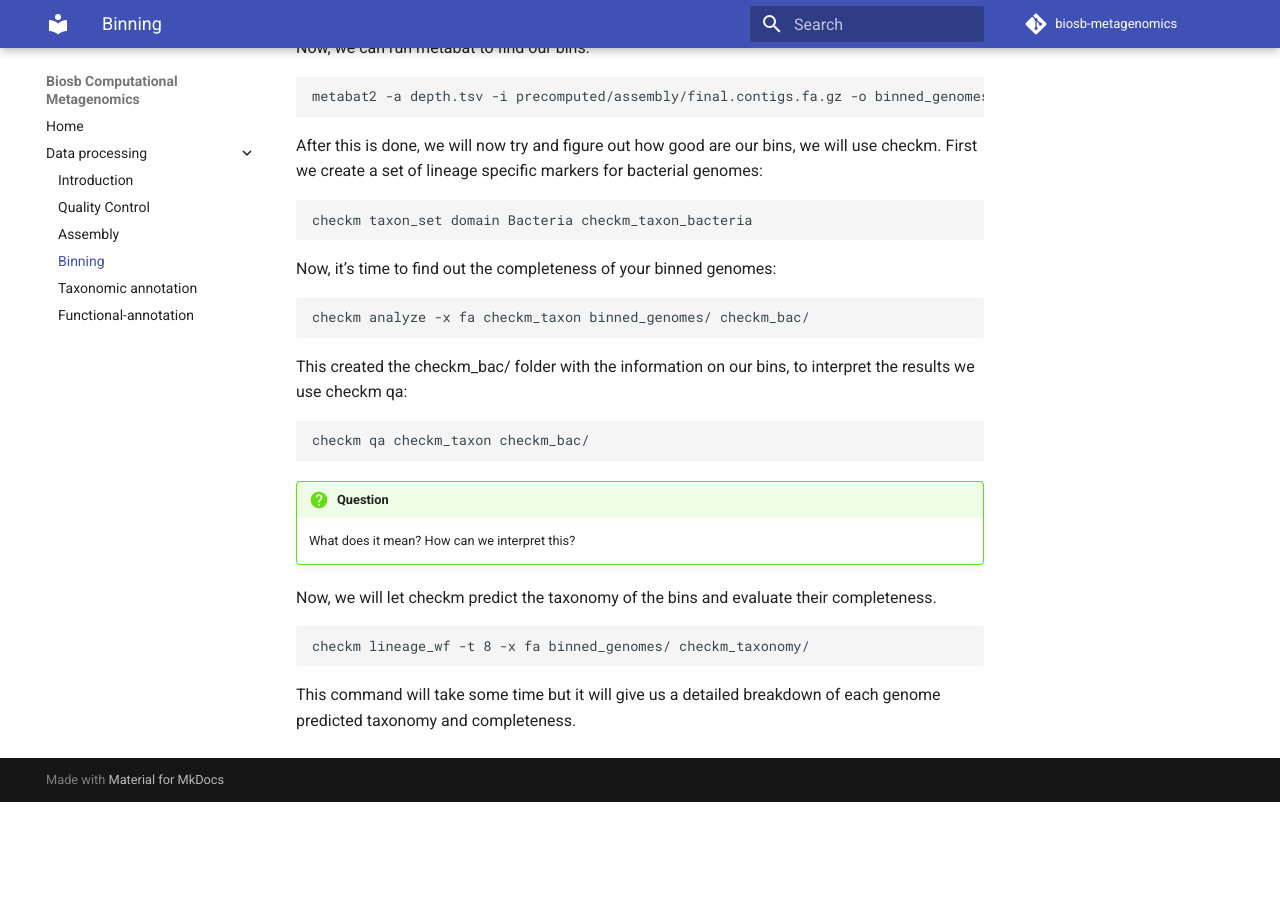
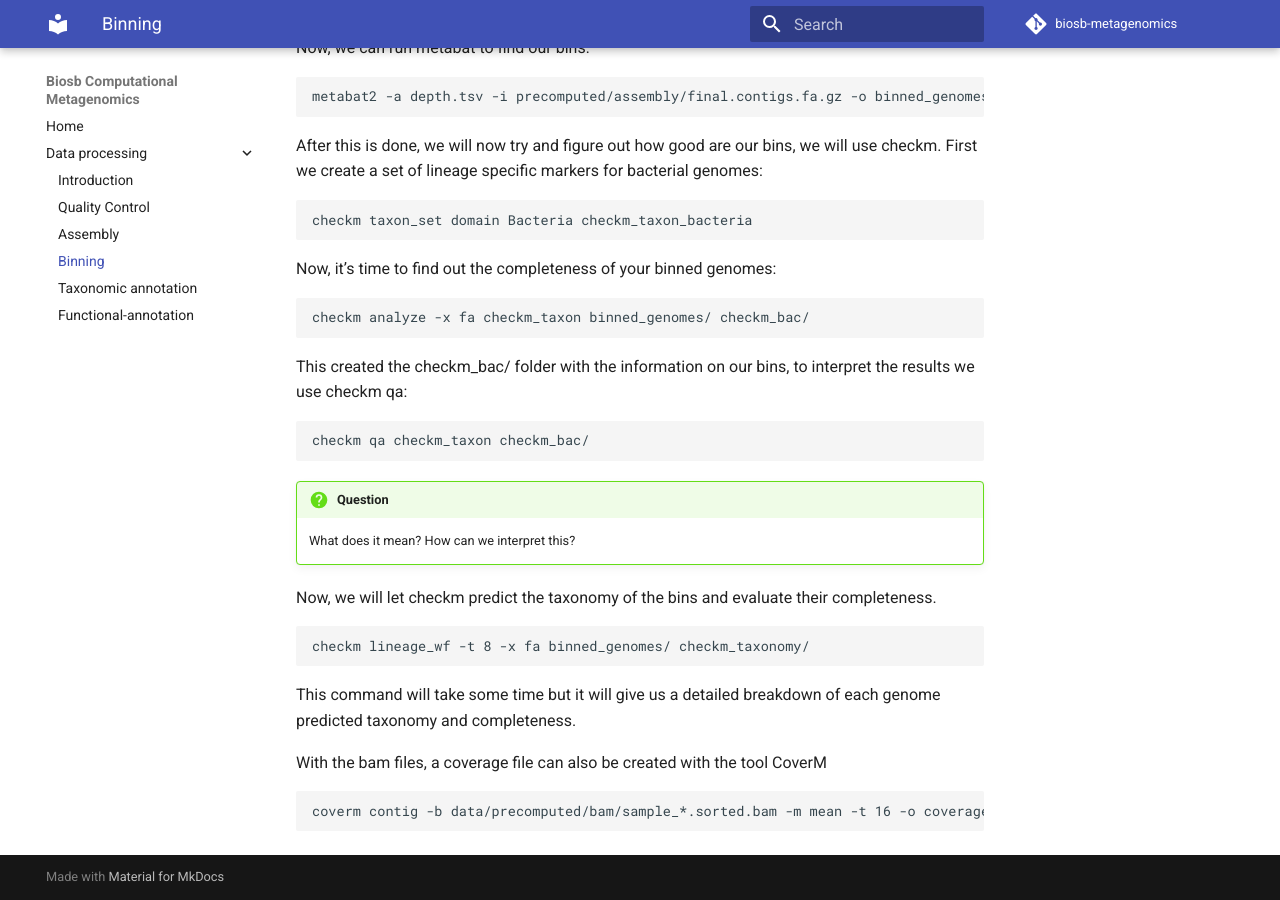
Before and after one commit to mdehollander/biosb-metagenomics, an MkDocs documentation site: the page built from docs/data-processing/binning.md, in a window 1280 px wide and 900 px high, scrolled down 746 px. Built offline with MkDocs 1.6.1 and Material for MkDocs 9.7.7, drawn with Linux system fonts in a browser that asks for light colours; comment, search, counter and statistics services are not loaded; before the commit the page ends 1548 px from its top, so only the background shows below that.

Commit message:
Add coverm cmd

```diff
--- a/docs/data-processing/binning.md
+++ b/docs/data-processing/binning.md
@@ -44,3 +44,7 @@ Now, we will let checkm predict the taxonomy of the bins and evaluate their comp
     checkm lineage_wf -t 8 -x fa binned_genomes/ checkm_taxonomy/
 
 This command will take some time but it will give us a detailed breakdown of each genome predicted taxonomy and completeness.
+
+With the bam files, a coverage file can also be created with the tool CoverM
+
+    coverm contig -b data/precomputed/bam/sample_*.sorted.bam -m mean -t 16 -o coverage.tsv
```
